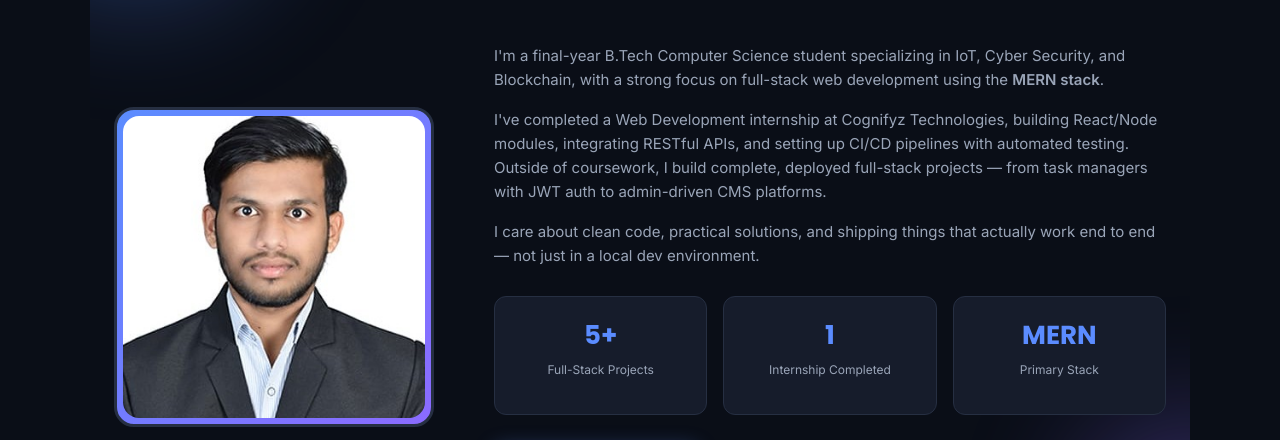
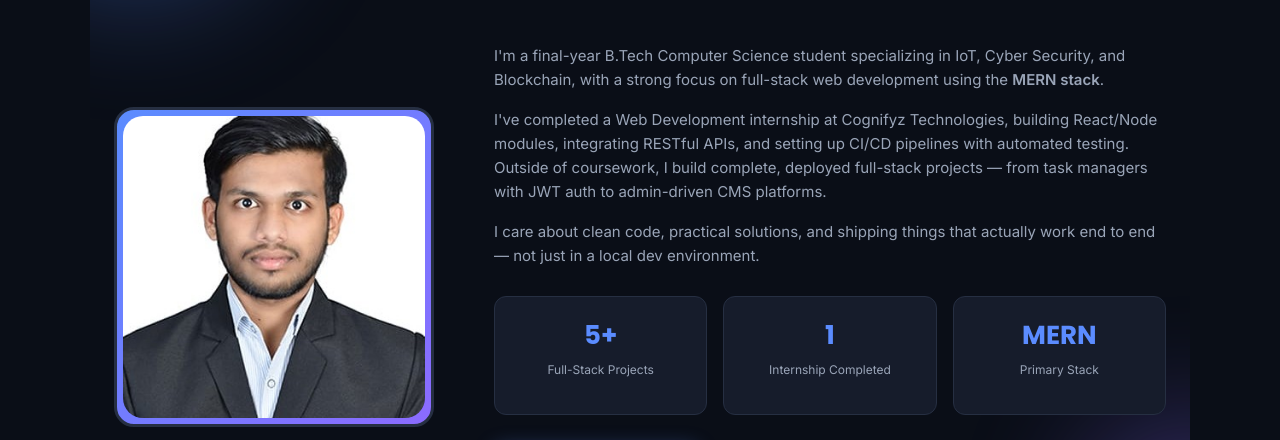
Before and after one commit to pranavreddy1721/Portfolio, a plain HTML site: page frontend/index.html in a window 1280 px wide. Shown: the part 991-1431 px from the top of the page. Drawn offline with nearby package versions, Linux system fonts and the light colour scheme.

Commit message:
Update style.css

```diff
--- a/frontend/css/style.css
+++ b/frontend/css/style.css
@@ -352,8 +352,8 @@ body[data-theme="light"] .theme-toggle .fa-moon { opacity: 0; transform: rotate(
   width: 100%;
   height: 100%;
   object-fit: cover;
-  object-position: center 15%;
-  border-radius: 16px;
+  object-position: center 25%;
+  border-radius: 20px;
 }
 
 .photo-frame.photo-placeholder {
```
